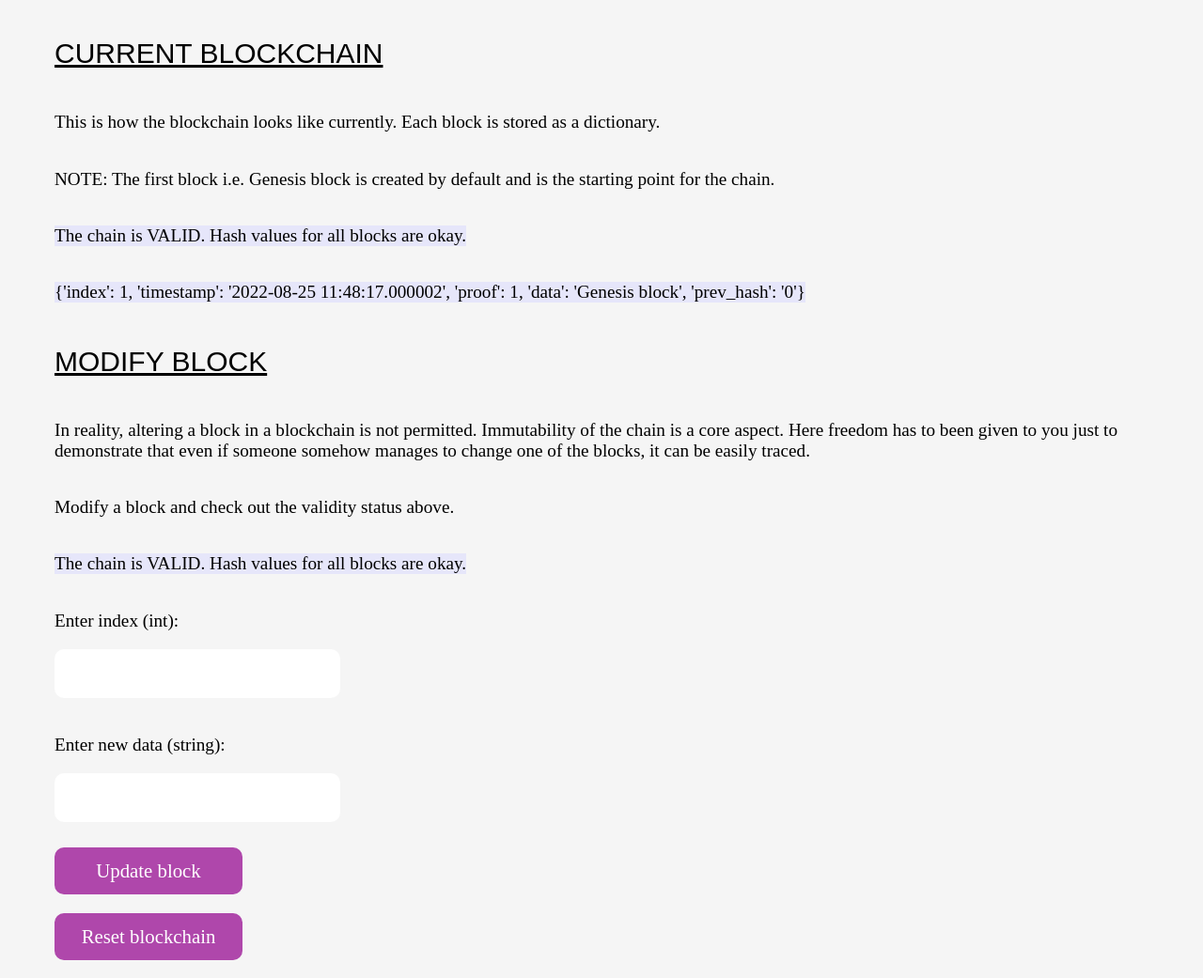
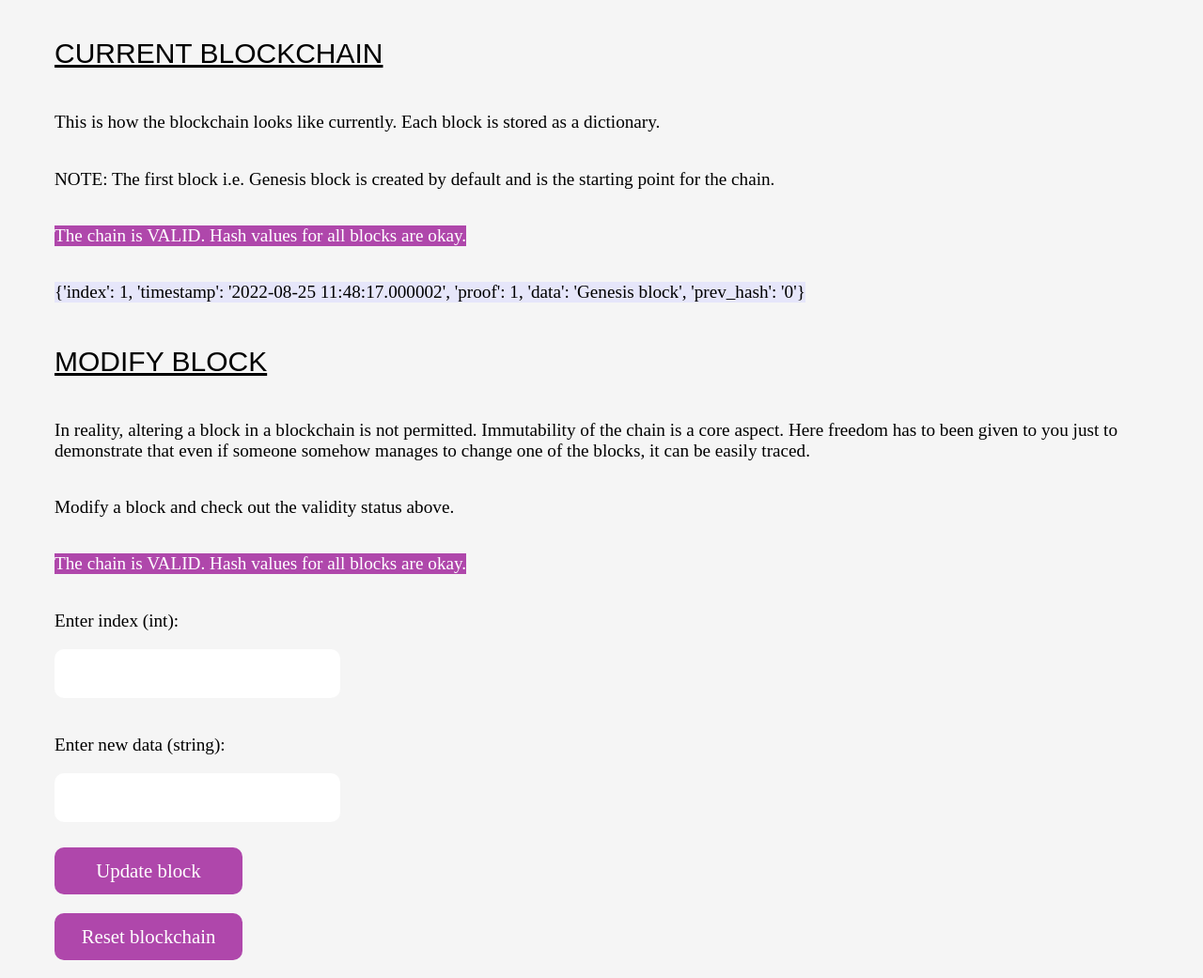
Before and after one commit to himalayasharma/elementary-blockchain, a Flask app: page / in a window 1280 px wide. Shown: the part 1052-2093 px from the top of the page at 94% size. Run offline with Flask 2, Linux system fonts and the light colour scheme.

Commit message:
Change color scheme of validity status

```diff
--- a/templates/home.html
+++ b/templates/home.html
@@ -41,7 +41,7 @@
     <p>This is how the blockchain looks like currently. Each block is stored as a dictionary.</p>
     <p>NOTE: The first block i.e. Genesis block is created by default and is the starting point for the chain.</p>
     <br>
-    <p style="background-color:lavender;">{{ validity_status }}</p>
+    <p style="color:white;background-color:#af47ab;">{{ validity_status }}</p>
     <br>
         {% for block in blockchain %}
         <p style="background-color:lavender;">{{ block }}</p>
@@ -51,7 +51,7 @@
 
     <p>Modify a block and check out the validity status above.</p>
     <br>
-    <p style="background-color:lavender;">{{ validity_status }}</p>
+    <p style="color:white;background-color:#af47ab;">{{ validity_status }}</p>
     <form action="/" method="POST">
         <p>Enter index (int): </p>
         <br>
```
